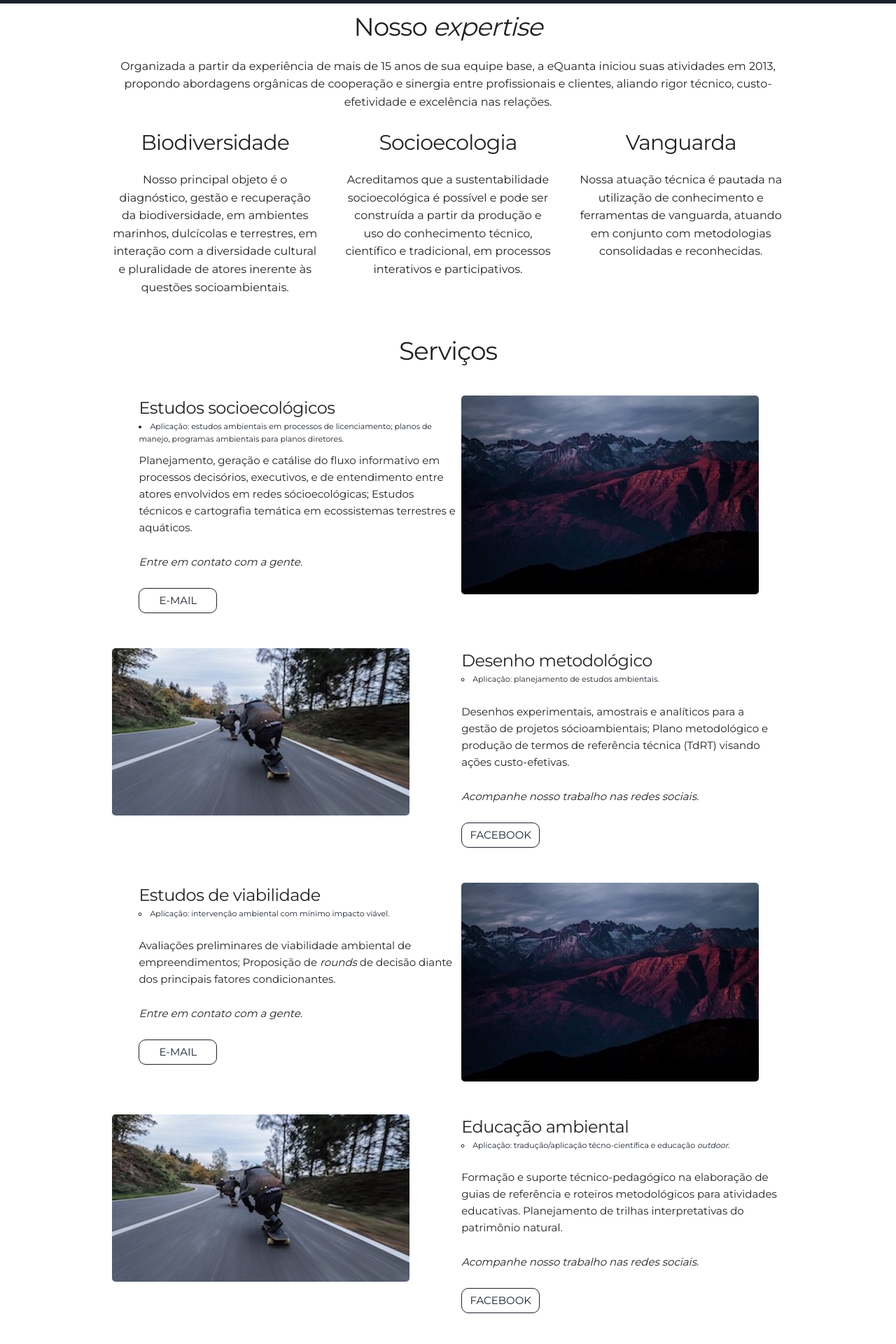
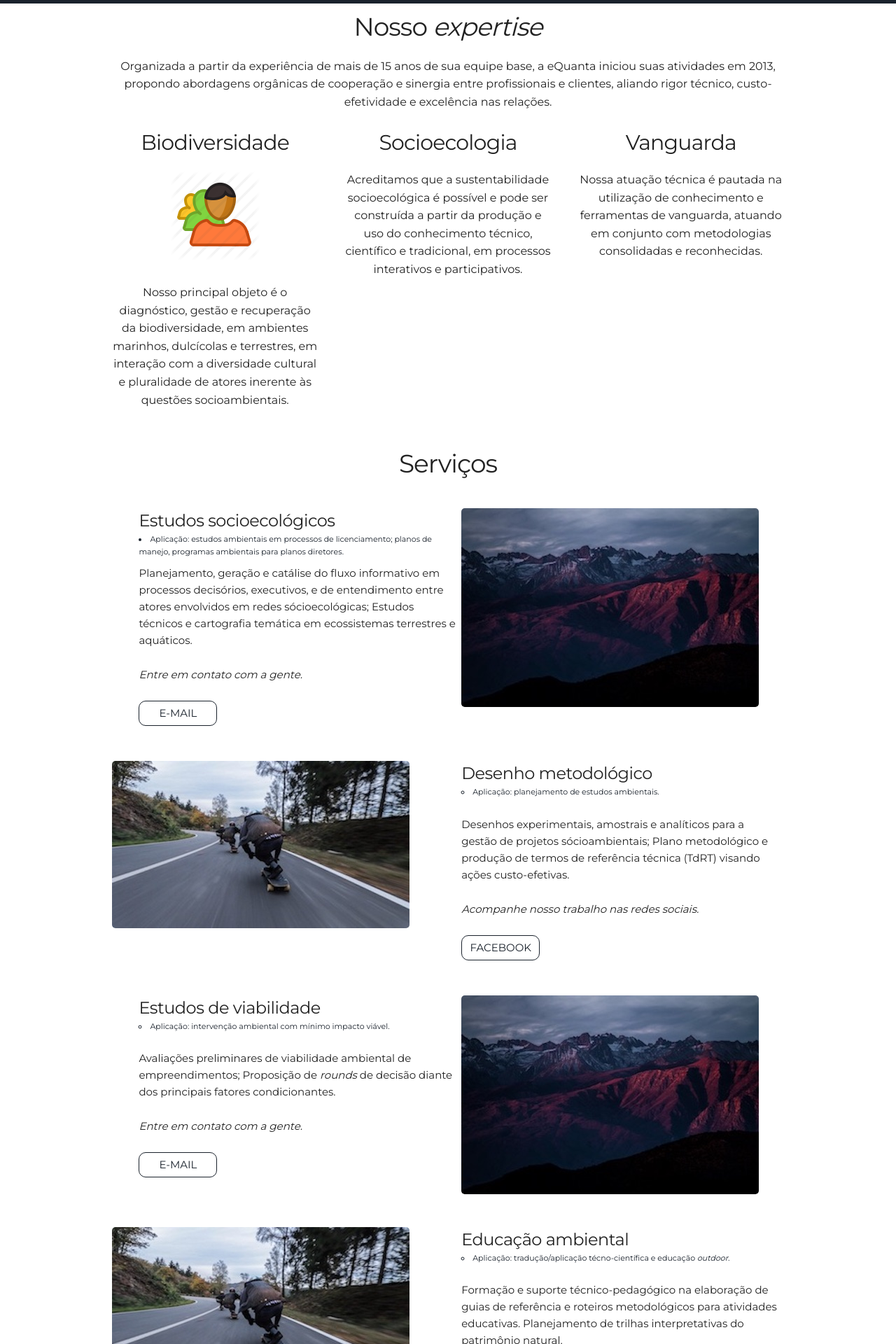
Before and after one commit to leroy1977/eQ1, a Jekyll site: the page built from index.html, in a window 1280 px wide. Shown: the part 902-2822 px from the top of the page at 70% size. Built offline with Jekyll 4.4.1, drawn with Linux system fonts in a browser that asks for light colours.

Commit message:
Update about.html

```diff
--- a/_includes/about.html
+++ b/_includes/about.html
@@ -6,6 +6,7 @@
   <div class="row user">
     <div class="four columns">
       <h4>Biodiversidade</h4>
+      <img alt="mountains" src="{{ "/assets/img/Group_Users_Avatar_Character_Diversity_Racial-128.png" | prepend: site.baseurl }}" />
      <!-- <i class="devicon-html5-plain-wordmark"></i> -->
      <!-- <i class="devicon-bootstrap-plain-wordmark colored"></i> -->
      <!-- <i class="devicon-sass-original colored"></i> -->
```
